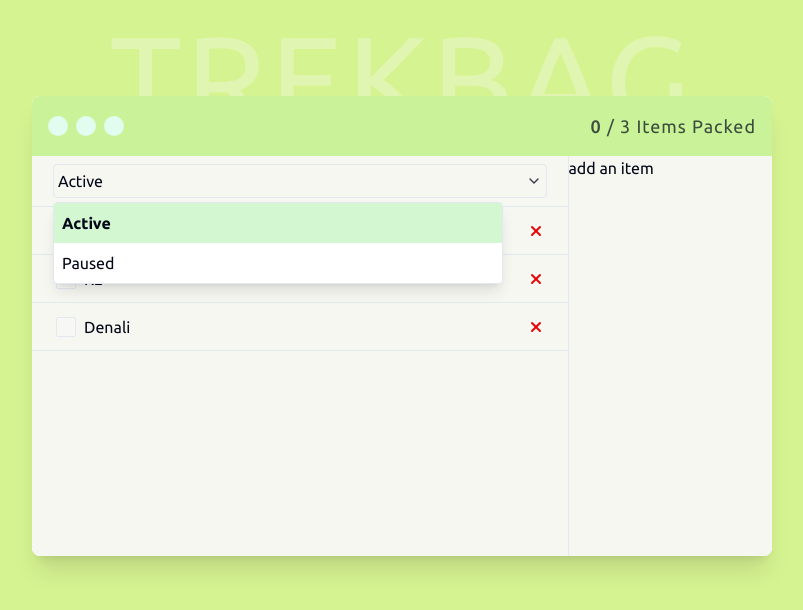
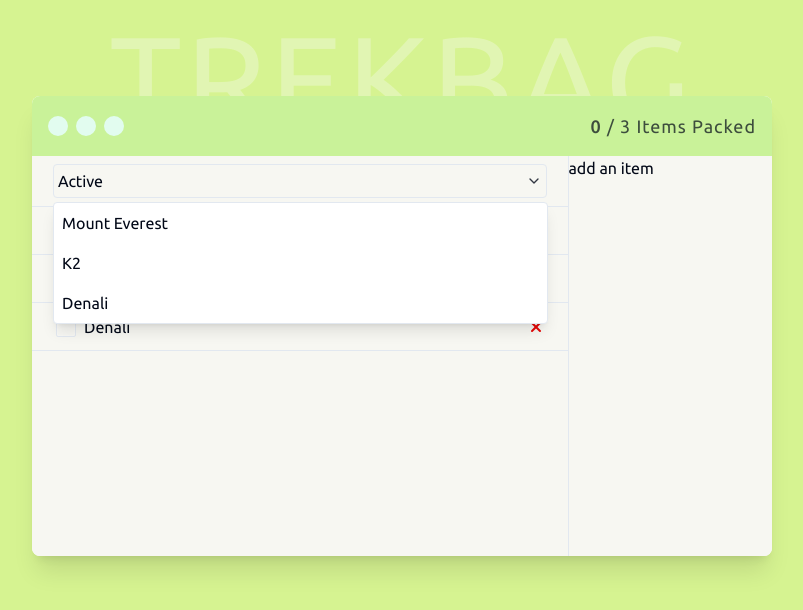
Before and after one commit to ChenHaoJie9527/mini-trekbag, a React (Vite) app: page / in a window 1280 px wide. Both pictures are taken after a click on the button "Active". Shown: the top 610 px of the page, without its empty margins (238-1041 px from the left). Built offline with nearby package versions, Linux system fonts and the light colour scheme.

Commit message:
替换select数据源

```diff
--- a/src/components/List/index.tsx
+++ b/src/components/List/index.tsx
@@ -34,8 +34,8 @@
         targetList.map((item) => {
           return (
             <li
-              className={`flex items-center w-full min-h-12 px-6 border-b justify-between hover:bg-[#ddfae7]
-                ${item.checked && "bg-[#ddfae7]"}`}
+              className={`flex items-center w-full min-h-12 px-6 border-b justify-between hover:bg-[#d3f7d1]
+                ${item.checked && "bg-[#d3f7d1]"}`}
               key={item.id}
             >
               <div className="flex items-center space-x-2">
--- a/src/components/TrekCard.tsx
+++ b/src/components/TrekCard.tsx
@@ -9,16 +9,7 @@
 // import { columns } from "@/lib/columns";
 // import { tableSources } from "@/lib/data";
 
-const options = [
-  {
-    id: "1",
-    value: "Active",
-  },
-  {
-    id: "2",
-    value: "Paused",
-  },
-];
+
 export default function TrekCard() {
   const [currentItem, setCurrentItem] = useState(0);
   return (
@@ -34,7 +25,7 @@
         <div className="w-full flex items-center  flex-[70%] border-r flex-col">
           <div className="w-full p-2 flex items-center justify-center border-b">
             <Select
-              options={options}
+              options={listSources}
               className="w-[95%]"
               defaultName="Active"
             />
--- a/src/components/base/Select.tsx
+++ b/src/components/base/Select.tsx
@@ -1,3 +1,4 @@
+import { ListType } from "@/types";
 import {
   Listbox,
   ListboxButton,
@@ -7,13 +8,8 @@
 import { ChevronDownIcon } from "lucide-react";
 import { useState } from "react";
 
-type Options = {
-  id: string;
-  value: string;
-};
-
 interface Props {
-  options: Options[];
+  options: ListType[];
   defaultName?: string;
   className?: string;
 }
@@ -33,12 +29,12 @@
       <ListboxOptions
         transition
         anchor="bottom start"
-        className="min-w-[450px] lg:[--anchor-gap:4px] bg-white border rounded shadow-lg max-h-60 overflow-auto origin-top transition duration-200 ease-out data-[closed]:scale-95 data-[closed]:opacity-0"
+        className="min-w-[495px] lg:[--anchor-gap:4px] bg-white border rounded shadow-lg max-h-60 overflow-auto origin-top transition duration-200 ease-out data-[closed]:scale-95 data-[closed]:opacity-0"
       >
         {options.map((option) => (
           <ListboxOption
             key={option.id}
-            value={option.value}
+            value={option.content}
             className={({ focus, selected }) =>
               `cursor-pointer select-none relative  p-2 ${
                 focus ? "bg-[#d3f7d1]" : ""
@@ -47,7 +43,7 @@
           >
             {({ selected }) => (
               <span className={`block truncate ${selected ? "font-bold" : ""}`}>
-                {option.value}
+                {option.content}
               </span>
             )}
           </ListboxOption>
```
